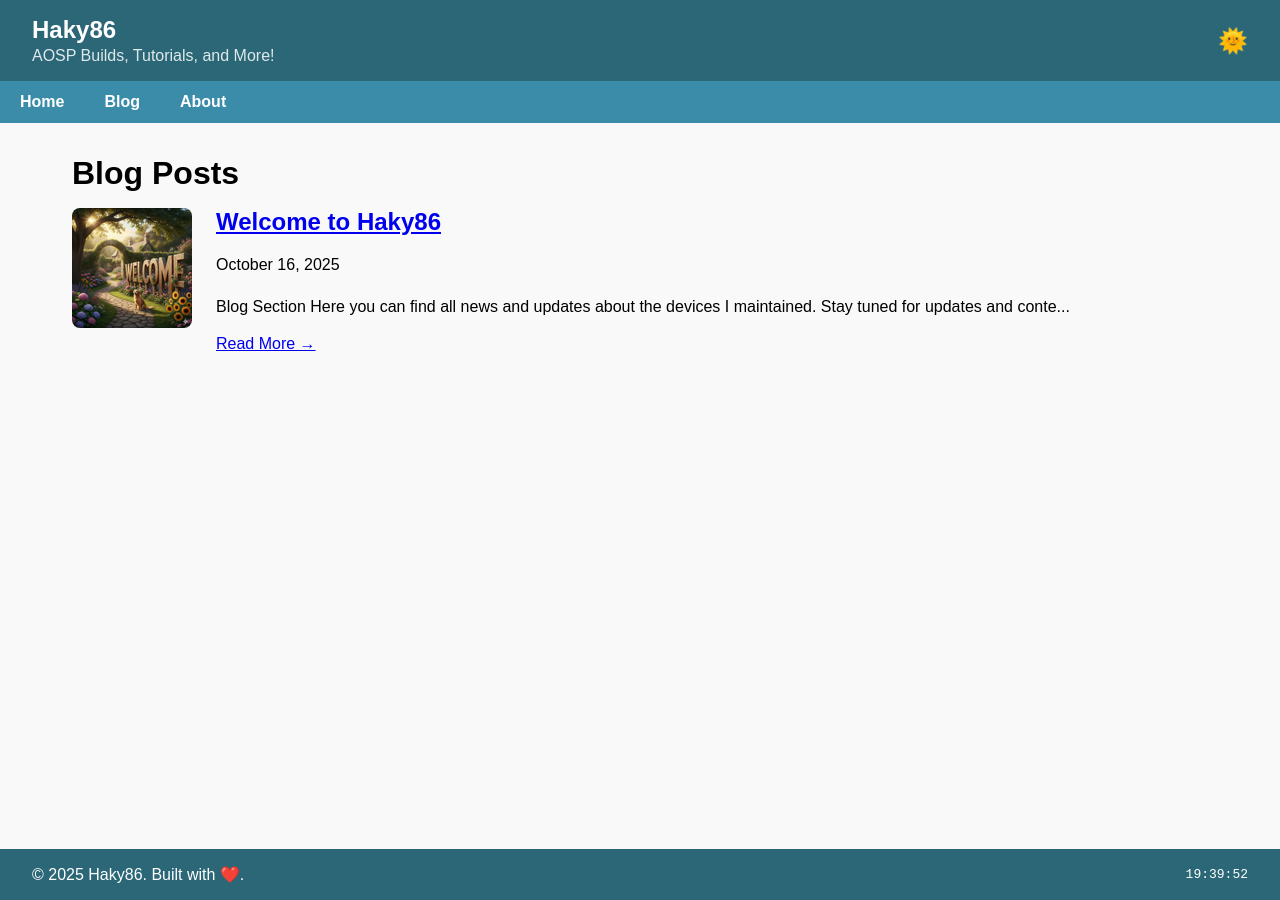
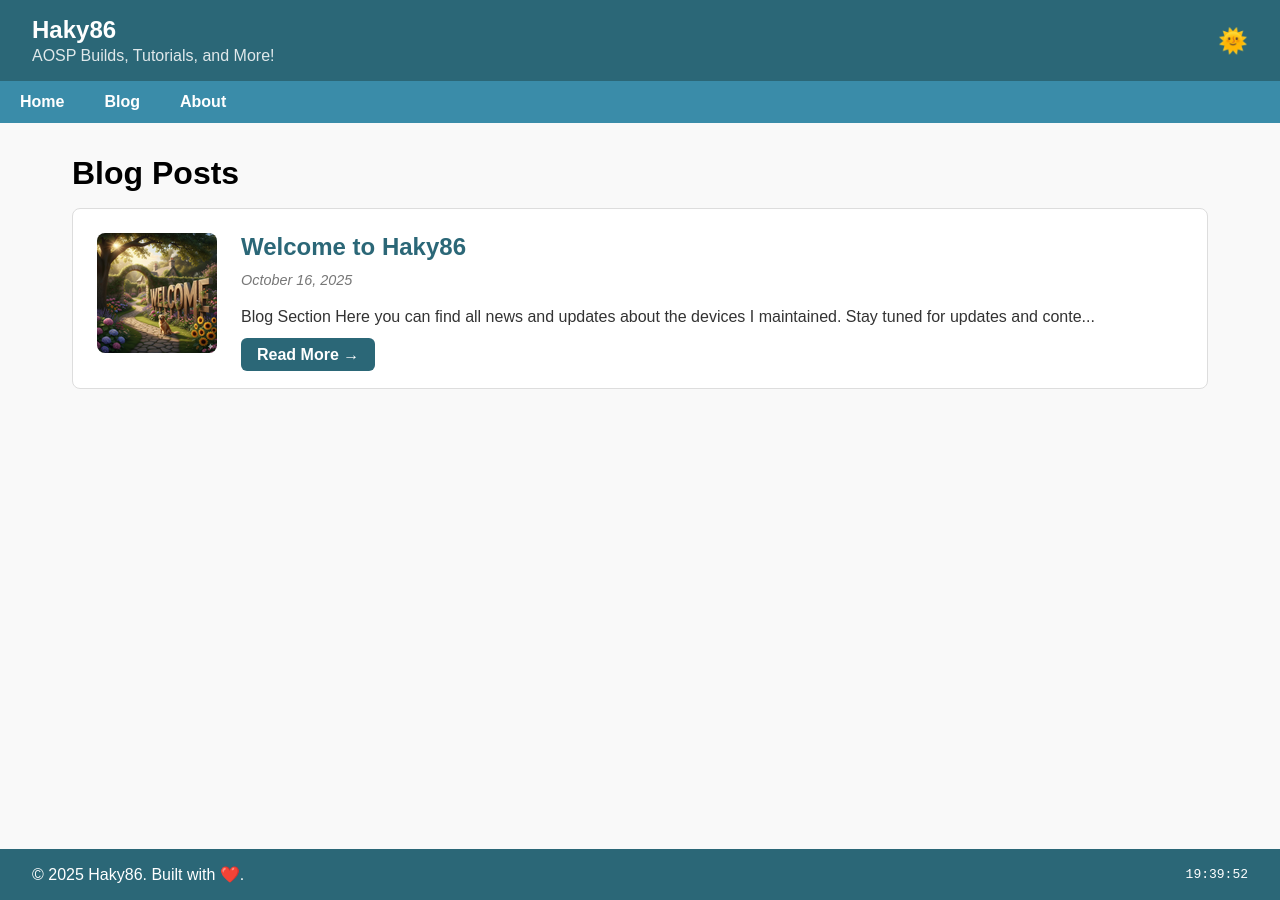
Before and after one commit to Haky86/haky86.github.io, a Jekyll site: the page built from blog/index.html, in a window 1280 px wide. Built offline with Jekyll 4.4.1, drawn with Linux system fonts in a browser that asks for light colours.

Commit message:
Revert "haky86: Adapt posts layouts for mobile devices"
This reverts commit 708a9a08305de8d1751a966bb912e89a865975d1.

Change-Id: I50e211638eaf221aae6617cca0851330c7a52046

```diff
--- a/blog/index.html
+++ b/blog/index.html
@@ -34,8 +34,24 @@ permalink: /blog/
 </div>
 
 <style>
-/* Responsive blog post previews */
-/* Base post preview styling */
+.blog-list {
+  display: flex;
+  flex-direction: column;
+  gap: 2rem;
+}
+
+.post-preview {
+  padding: 1.5rem;
+  border: 1px solid #ddd;
+  border-radius: 8px;
+  background-color: #fff;
+  transition: box-shadow 0.3s ease;
+}
+
+.post-preview:hover {
+  box-shadow: 0 4px 12px rgba(0,0,0,0.1);
+}
+
 .post-content {
   display: flex;
   gap: 1.5rem;
@@ -53,61 +69,39 @@ permalink: /blog/
   flex: 1;
 }
 
-/* Tablet and desktop (default) */
-@media (min-width: 769px) {
-  .post-content {
-    flex-direction: row;
-  }
+.post-title {
+  margin-bottom: 0.5rem;
 }
 
-/* Mobile: move image next to title */
-@media (max-width: 768px) {
-  .post-content {
-    flex-direction: column;
-  }
+.post-title a {
+  text-decoration: none;
+  color: #2b6777;
+}
 
-  .post-text {
-    width: 100%;
-  }
+.post-excerpt {
+  margin-bottom: 1rem;
+  line-height: 1.6;
+  color: #333;
+}
 
-  .post-thumb {
-    display: flex;
-    align-items: center;
-    gap: 1rem;
-    margin-bottom: 1rem;
-  }
+.read-more {
+  text-decoration: none;
+  color: #fff;
+  background-color: #2b6777;
+  padding: 0.5rem 1rem;
+  border-radius: 6px;
+  font-weight: bold;
+  transition: background-color 0.3s ease;
+}
 
-  .post-thumb img {
-    width: 60px;
-    height: 60px;
-    border-radius: 6px;
-  }
+.read-more:hover {
+  background-color: #3a8ca9;
+}
 
-  /* Combine image and title in one line */
-  .post-text h2.post-title {
-    display: inline-block;
-    vertical-align: middle;
-    font-size: 1.2rem;
-  }
-
-  .post-text h2.post-title a {
-    color: #2b6777;
-    text-decoration: none;
-  }
-
-  .post-date {
-    font-size: 0.85rem;
-    margin-top: 0.25rem;
-  }
-
-  .post-excerpt {
-    margin-top: 0.75rem;
-    font-size: 0.95rem;
-  }
-
-  .read-more {
-    display: inline-block;
-    margin-top: 0.5rem;
-  }
+.post-date {
+  font-size: 0.9rem;
+  color: #777;
+  margin-bottom: 0.75rem;
+  font-style: italic;
 }
 </style>
```
